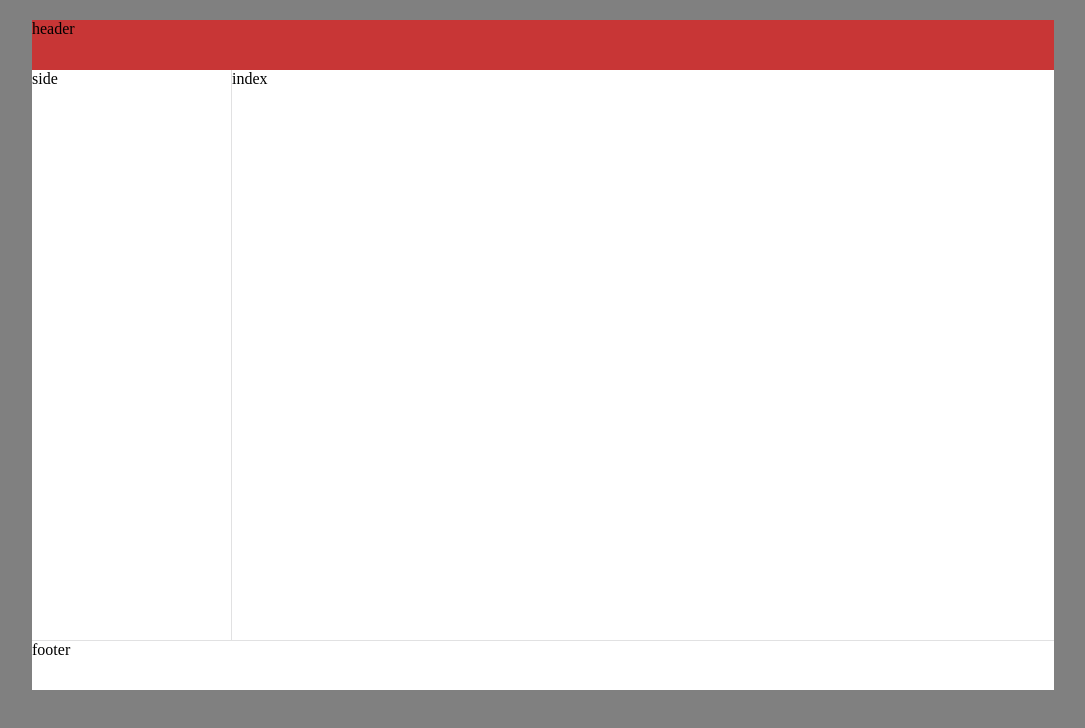
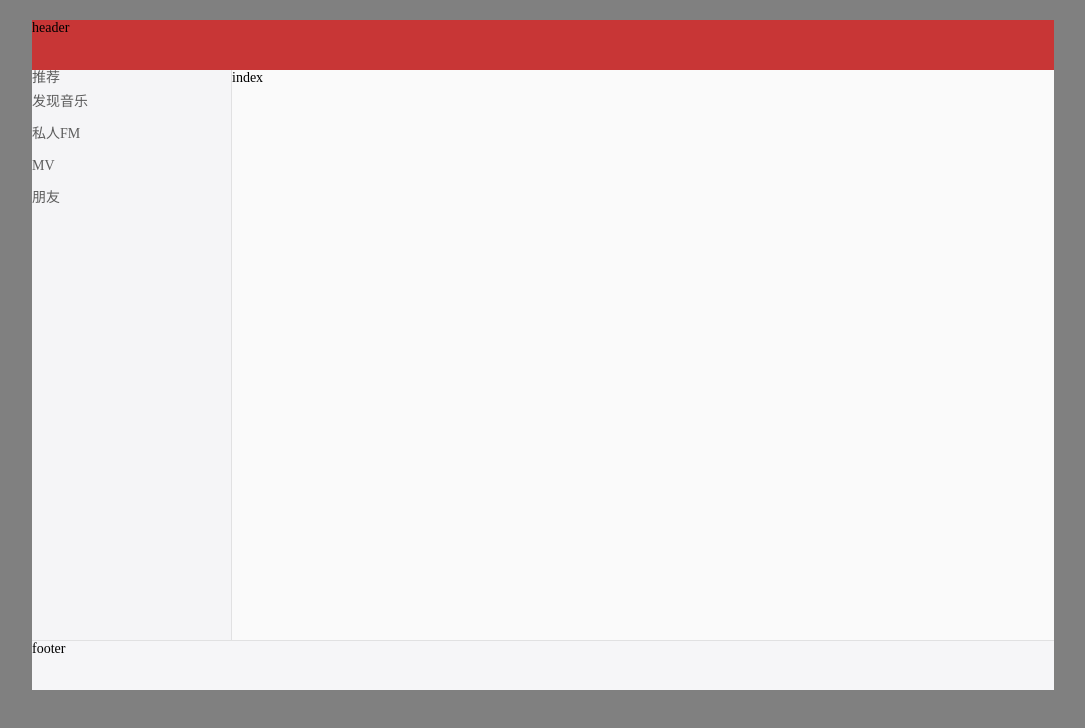
Before and after one commit to ideal123/netease-music-vue, a Vue app: page /#/ in a window 1280 px wide. Shown: the top 728 px of the page, without its empty margins (97-1182 px from the left). Built offline with nearby package versions, Linux system fonts and the light colour scheme.

Commit message:
完成模块总体样式调整

```diff
--- a/src/App.vue
+++ b/src/App.vue
@@ -27,6 +27,9 @@ export default {
 <style lang="less">
 @import './styles/lib.less';
 body {
+  font-size: 14px;
+  font-family: 'Arial, Helvetica, sans-serif';
+  color: #000;
   background-color: gray;
 }
 .app {
@@ -48,6 +51,7 @@ export default {
   }
   .page-view {
     height: 100%;
+    background-color: #fafafa;
   }
 }
 </style>
--- a/src/components/App/footer-bar.vue
+++ b/src/components/App/footer-bar.vue
@@ -7,5 +7,6 @@
 .player-footer {
   height: 50px;
   border-top: @border;
+  background-color: #f6f6f8;
 }
 </style>
--- a/src/components/App/side-bar.vue
+++ b/src/components/App/side-bar.vue
@@ -1,3 +1,28 @@
 <template>
-  <div>side</div>
+  <div class="side-bar">
+    <div class="entry-block">
+      <div class="entry-block-title">推荐</div>
+      <ul class="entry-list">
+        <li><i class="t-icon"></i><span>发现音乐</span></li>
+        <li><i class="t-icon"></i><span>私人FM</span></li>
+        <li><i class="t-icon"></i><span>MV</span></li>
+        <li><i class="t-icon"></i><span>朋友</span></li>
+      </ul>
+    </div>
+  </div>
 </template>
+
+<style lang="less" scoped>
+.side-bar {
+  background-color: #f5f5f7;
+}
+.entry-block {
+  color: #5c5c5c;
+}
+.entry-list {
+  li {
+    height: 32px;
+    line-height: 32px;
+  }
+}
+</style>
--- a/src/styles/global.less
+++ b/src/styles/global.less
@@ -2,3 +2,8 @@
 * {
   box-sizing: border-box;
 }
+ul,ol {
+  margin: 0;
+  padding: 0;
+  list-style: none;
+}
```
Also changed, not shown: src/components/Hello.vue (deleted, +0 -53 lines). Lines whose indentation alone changed are shown as unchanged.
